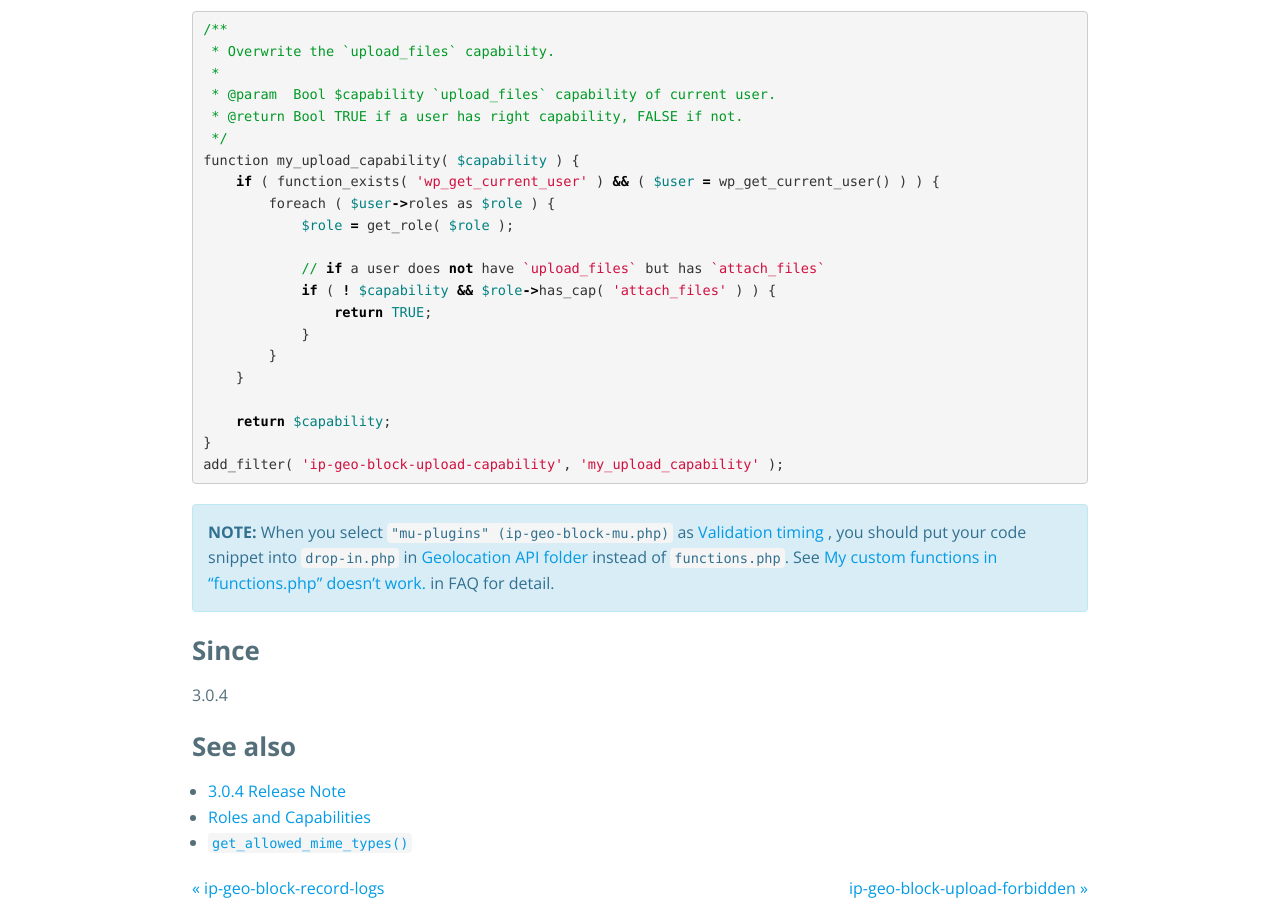
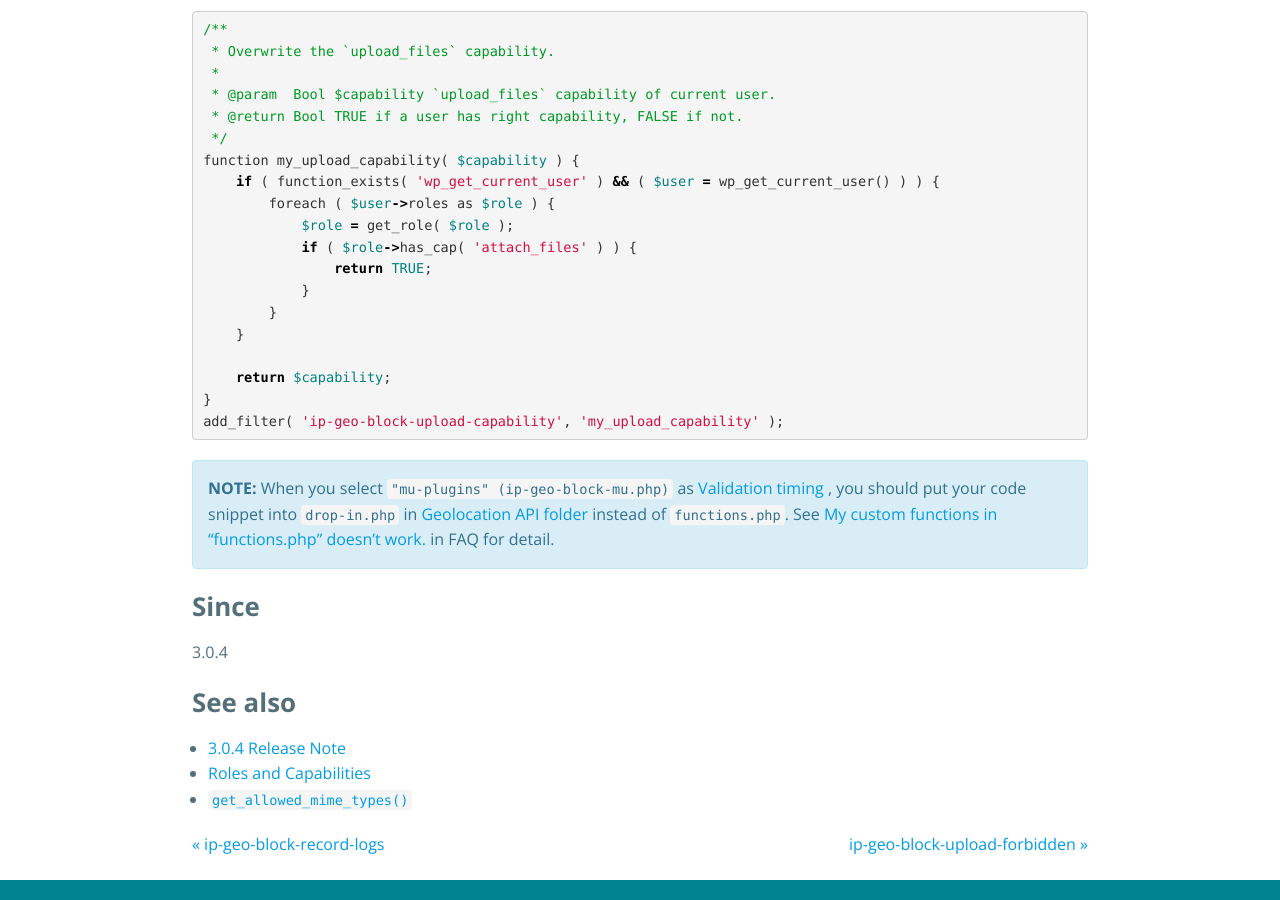
Before and after one commit to tokkonopapa/WordPress-IP-Geo-Block, a Jekyll site: the page built from _codex/99. Filter hooks/ip-geo-block-upload-capability.md, in a window 1280 px wide and 900 px high, scrolled down 643 px. Built offline with Jekyll 4.4.1, drawn with Linux system fonts in a browser that asks for light colours; some web fonts are replaced.

Commit message:
Reverted the code sneppet.

```diff
--- a/_codex/99. Filter hooks/ip-geo-block-upload-capability.md
+++ b/_codex/99. Filter hooks/ip-geo-block-upload-capability.md
@@ -42,9 +42,7 @@ function my_upload_capability( $capability ) {
     if ( function_exists( 'wp_get_current_user' ) && ( $user = wp_get_current_user() ) ) {
         foreach ( $user->roles as $role ) {
             $role = get_role( $role );
-
-            // if a user does not have `upload_files` but has `attach_files`
-            if ( ! $capability && $role->has_cap( 'attach_files' ) ) {
+            if ( $role->has_cap( 'attach_files' ) ) {
                 return TRUE;
             }
         }
```
